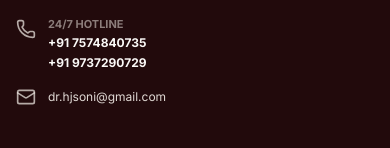
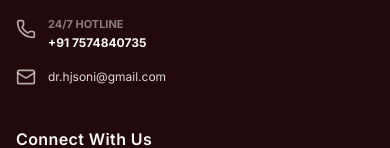
Before and after one commit to Divyezh/ojas-hospital, a Next.js app: page /doctors/doc-1 in a window 390 px wide. Shown: the part 2465-2613 px from the top of the page. Built offline with nearby package versions, Linux system fonts and the light colour scheme.

Commit message:
fix: update hotline to +91 7574840735, remove second phone and Instagram from footer

```diff
--- a/components/layout/Footer.tsx
+++ b/components/layout/Footer.tsx
@@ -104,9 +104,6 @@
                   <a href="tel:7574840735" className="text-white font-bold hover:text-gold transition-colors">
                     +91 7574840735
                   </a>
-                  <a href="tel:9737290729" className="text-white font-bold hover:text-gold transition-colors">
-                    +91 9737290729
-                  </a>
                 </div>
               </div>
               <div className="flex items-center space-x-3 group">
@@ -125,7 +122,6 @@
             <div className="flex space-x-3 mb-6">
               {[
                 { label: 'WhatsApp', url: 'https://wa.me/917574840735', svg: <path d="M17.472 14.382c-.297-.149-1.758-.867-2.03-.967-.273-.099-.471-.148-.67.15-.197.297-.767.966-.94 1.164-.173.199-.347.223-.644.075-.297-.15-1.255-.463-2.39-1.475-.883-.788-1.48-1.761-1.653-2.059-.173-.297-.018-.458.13-.606.134-.133.298-.347.446-.52.149-.174.198-.298.298-.497.099-.198.05-.371-.025-.52-.075-.149-.669-1.612-.916-2.207-.242-.579-.487-.5-.669-.51-.173-.008-.371-.01-.57-.01-.198 0-.52.074-.792.372-.272.297-1.04 1.016-1.04 2.479 0 1.462 1.065 2.875 1.213 3.074.149.198 2.096 3.2 5.077 4.487.709.306 1.262.489 1.694.625.712.227 1.36.195 1.871.118.571-.085 1.758-.719 2.006-1.413.248-.694.248-1.289.173-1.413-.074-.124-.272-.198-.57-.347m-5.421 7.403h-.004a9.87 9.87 0 01-5.031-1.378l-.361-.214-3.741.982.998-3.648-.235-.374a9.86 9.86 0 01-1.51-5.26c.001-5.45 4.436-9.884 9.888-9.884 2.64 0 5.122 1.03 6.988 2.898a9.825 9.825 0 012.893 6.994c-.003 5.45-4.437 9.884-9.885 9.884m8.413-18.297A11.815 11.815 0 0012.05 0C5.495 0 .16 5.335.157 11.892c0 2.096.547 4.142 1.588 5.945L.057 24l6.305-1.654a11.882 11.882 0 005.683 1.448h.005c6.554 0 11.89-5.335 11.893-11.893a11.821 11.821 0 00-3.48-8.413z" /> },
-                { label: 'Instagram', url: '#', svg: <path d="M12 2.163c3.204 0 3.584.012 4.85.07 3.252.148 4.771 1.691 4.919 4.919.058 1.265.069 1.645.069 4.849 0 3.205-.012 3.584-.069 4.849-.149 3.225-1.664 4.771-4.919 4.919-1.266.058-1.644.07-4.85.07-3.204 0-3.584-.012-4.849-.07-3.26-.149-4.771-1.699-4.919-4.92-.058-1.265-.07-1.644-.07-4.849 0-3.204.013-3.583.07-4.849.149-3.227 1.664-4.771 4.919-4.919 1.266-.057 1.645-.069 4.849-.069zM12 0C8.741 0 8.333.014 7.053.072 2.695.272.273 2.69.073 7.052.014 8.333 0 8.741 0 12c0 3.259.014 3.668.072 4.948.2 4.358 2.618 6.78 6.98 6.98C8.333 23.986 8.741 24 12 24c3.259 0 3.668-.014 4.948-.072 4.354-.2 6.782-2.618 6.979-6.98.059-1.28.073-1.689.073-4.948 0-3.259-.014-3.667-.072-4.947-.196-4.354-2.617-6.78-6.979-6.98C15.668.014 15.259 0 12 0zm0 5.838a6.162 6.162 0 100 12.324 6.162 6.162 0 000-12.324zM12 16a4 4 0 110-8 4 4 0 010 8zm6.406-11.845a1.44 1.44 0 100 2.881 1.44 1.44 0 000-2.881z" /> },
                 { label: 'LinkedIn', url: 'https://www.linkedin.com/in/dr-ayush-soni-2134703a7/', svg: <path d="M20.447 20.452h-3.554v-5.569c0-1.328-.027-3.037-1.852-3.037-1.853 0-2.136 1.445-2.136 2.939v5.667H9.351V9h3.414v1.561h.046c.477-.9 1.637-1.85 3.37-1.85 3.601 0 4.267 2.37 4.267 5.455v6.286zM5.337 7.433a2.062 2.062 0 01-2.063-2.065 2.064 2.064 0 112.063 2.065zm1.782 13.019H3.555V9h3.564v11.452zM22.225 0H1.771C.792 0 0 .774 0 1.729v20.542C0 23.227.792 24 1.771 24h20.451C23.2 24 24 23.227 24 22.271V1.729C24 .774 23.2 0 22.222 0h.003z" /> },
               ].map((social, i) => (
                 <motion.a
--- a/constants/hospitalData.ts
+++ b/constants/hospitalData.ts
@@ -1,8 +1,8 @@
 import { Department, Doctor, Facility, Testimonial, GalleryItem, FAQItem, HospitalStat, EmergencyInfo } from '@/types';
 
 export const EMERGENCY_INFO: EmergencyInfo = {
-  hotline: "+91 98251 37766",
-  ambulance: "+91 98251 37766",
+  hotline: "+91 7574840735",
+  ambulance: "+91 7574840735",
   erWaitTime: "Available 24×7",
   traumaCenterLevel: "Emergency Care",
   address: "Jasval Bhavan, Char Rasta, Rakhial, Ahmedabad, Gujarat – 380021",
```
